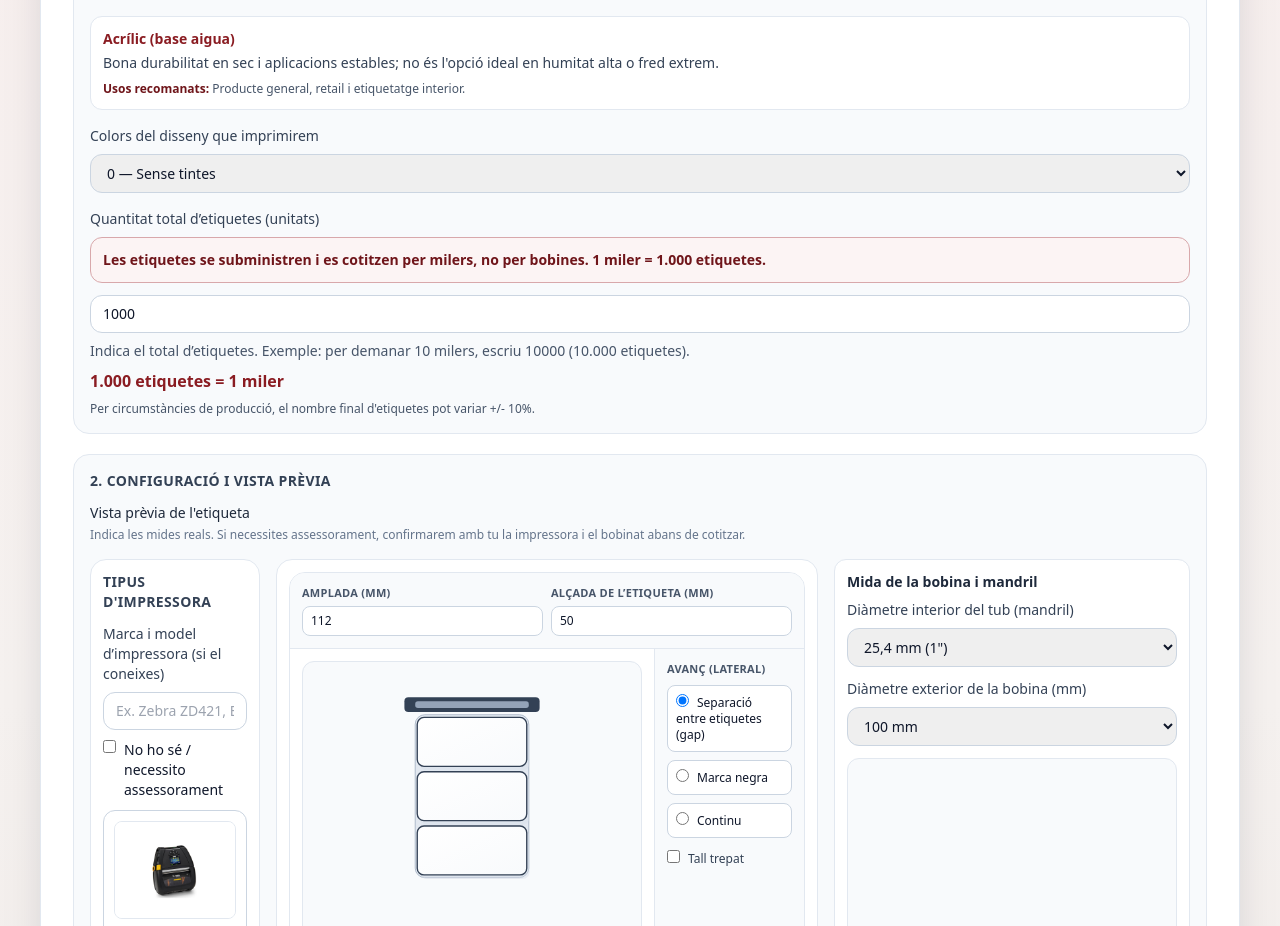
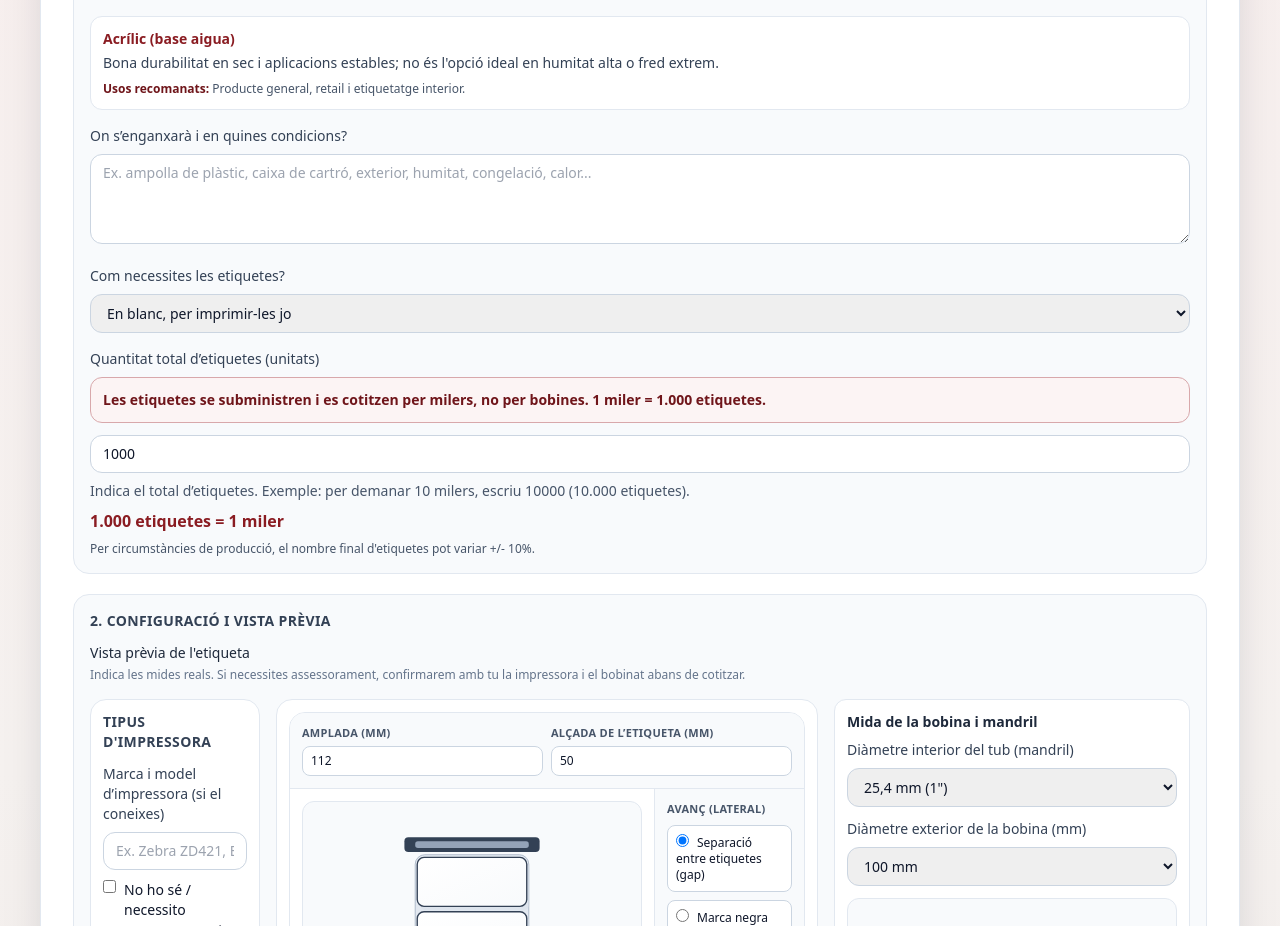
Before and after one commit to solucions-ie/etiquetes, a Next.js app: page / in a window 1280 px wide. Shown: the part 880-1806 px from the top of the page. Built offline with nearby package versions, Linux system fonts and the light colour scheme.

Commit message:
Update StepMaterial.tsx

```diff
--- a/components/wizard/steps/StepMaterial.tsx
+++ b/components/wizard/steps/StepMaterial.tsx
@@ -44,7 +44,7 @@ const ADHESIVES: Array<WizardValues["adhesive"]> = ["acrylic", "hotmelt", "remov
 const FAMILIES: FamilyKey[] = ["paper", "synthetic", "textile", "other"];
 
 export function StepMaterial({ register, errors, watch }: StepMaterialProps) {
-  const { t } = useI18n();
+  const { t, locale } = useI18n();
   const [showMaterialGuide, setShowMaterialGuide] = useState(false);
   const [showAdhesiveGuide, setShowAdhesiveGuide] = useState(false);
   const quantity = watch("quantity");
@@ -153,11 +153,23 @@ export function StepMaterial({ register, errors, watch }: StepMaterialProps) {
         </>
       ) : (
         <div className="rounded-xl border border-[var(--sie-primary-border)] bg-[var(--sie-primary-softer)] p-3 text-sm text-[var(--sie-ink)]">
-          {t.adhesive.noAdhesive}
+          {isIndeterminate ? (locale === "es" ? "Material y adhesivo pendientes de determinar. Te asesoraremos según la aplicación." : "Material i adhesiu pendents de determinar. T’assessorarem segons l’aplicació.") : t.adhesive.noAdhesive}
         </div>
       )}
 
       <div>
+        <label htmlFor="label-application" className="field-label">{locale === "es" ? "¿Dónde se pegará y en qué condiciones?" : "On s’enganxarà i en quines condicions?"}</label>
+        <textarea id="label-application" maxLength={3000} className="field-input min-h-[90px]" placeholder={locale === "es" ? "Ej. botella de plástico, caja de cartón, exterior, humedad, congelación, calor..." : "Ex. ampolla de plàstic, caixa de cartró, exterior, humitat, congelació, calor..."} {...register("application")} />
+      </div>
+      <div>
+        <label htmlFor="print-mode" className="field-label">{locale === "es" ? "¿Cómo necesitas las etiquetas?" : "Com necessites les etiquetes?"}</label>
+        <select id="print-mode" className="field-input" {...register("printMode")}>
+          <option value="blank">{locale === "es" ? "En blanco, para imprimirlas yo" : "En blanc, per imprimir-les jo"}</option>
+          <option value="preprinted">{locale === "es" ? "Ya impresas por S-IE" : "Ja impreses per S-IE"}</option>
+          <option value="advice">{locale === "es" ? "Necesito asesoramiento" : "Necessito assessorament"}</option>
+        </select>
+      </div>
+      {watch("printMode") === "preprinted" && <div>
         <label className="field-label">{t.material.colorCountLabel}</label>
         <select className="field-input" {...register("colorCount")}>
           {(["0", "1", "2", "3", "4"] as WizardValues["colorCount"][]).map((value) => (
@@ -166,8 +178,7 @@ export function StepMaterial({ register, errors, watch }: StepMaterialProps) {
             </option>
           ))}
         </select>
-      </div>
-
+      </div>}
       <div>
         <label htmlFor="label-quantity" className="field-label">{t.material.quantityLabel}</label>
         <div className="mb-3 rounded-xl border border-[var(--sie-primary-border)] bg-[var(--sie-primary-softer)] p-3 text-sm font-semibold text-[var(--sie-primary-dark)]">
```
